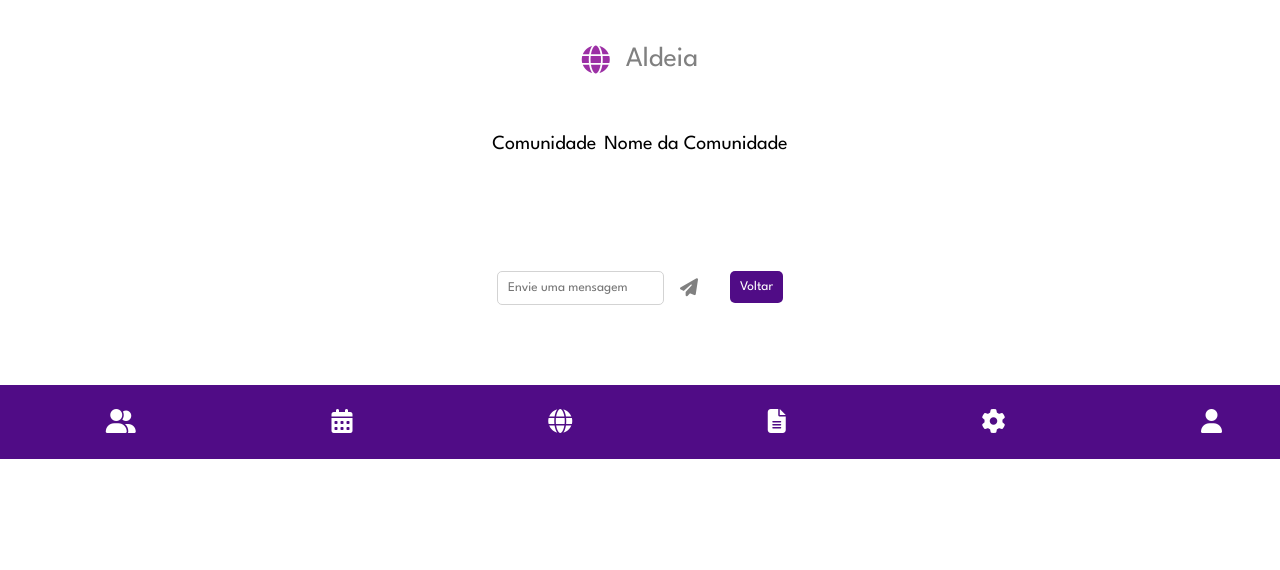
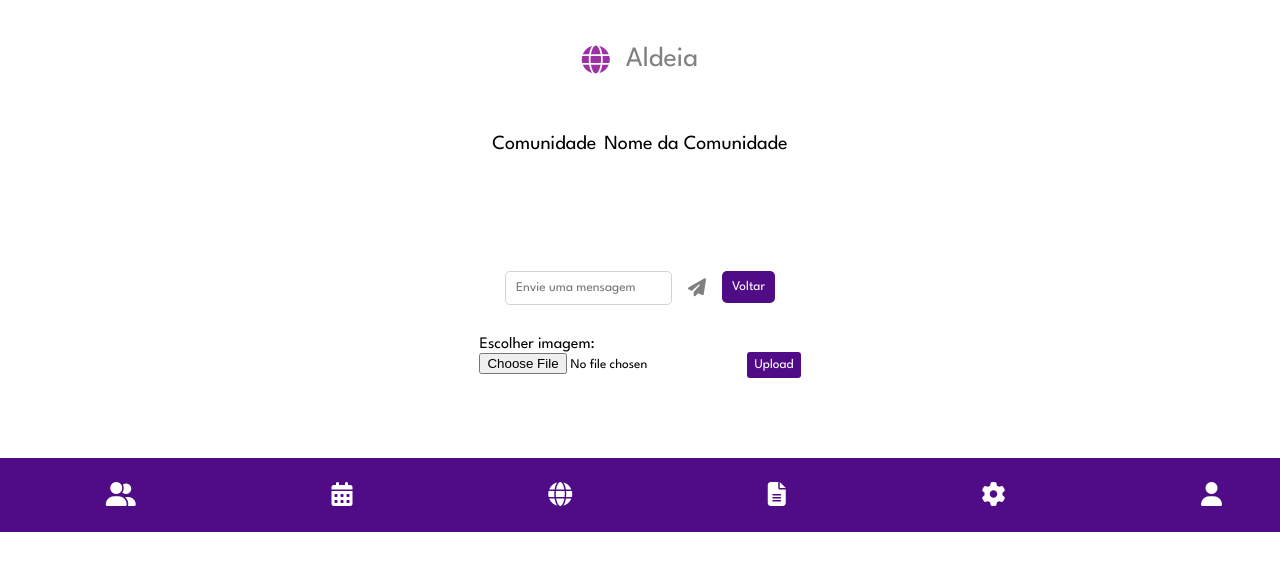
Before and after one commit to ICEI-PUC-Minas-PPLES-TI/plf-es-2024-1-ti1-0385100-falta-de-educacao-parental, a plain HTML site: page codigo/chat/chat.html in a window 1280 px wide. Shown: the part 138-708 px from the top of the page. Drawn offline with Linux system fonts and the light colour scheme; no server answers.

Commit message:
Update chat.html

```diff
--- a/codigo/chat/chat.html
+++ b/codigo/chat/chat.html
@@ -48,6 +48,7 @@
 
     <!--opções do chat-->
     <section class="containerChatOptions">
+      <div class="chatOptions">
         <ul>
           <li><input type="text" placeholder="Envie uma mensagem" class="enterMsg" /></li>
           <button class="btnChat"><i class="fa-solid fa-paper-plane iconChat"></i></button>
@@ -57,7 +58,12 @@
             Voltar
           </button>
         </a>
-
+      </div>
+      <form class="divUpload">
+        <p class="lblImg">Escolher imagem: </p>
+        <input type="file" class="inputImg" accept="image/*" required>
+        <button type="submit" class="btnUpload">Upload</button>
+      </form>
     </section>
   </main>
   <!--mensagem da API-->
--- a/codigo/chat/styles/chat.css
+++ b/codigo/chat/styles/chat.css
@@ -202,8 +202,24 @@ main {
 .containerChatOptions {
   margin-top: 5%;
   display: flex;
-  align-items: flex-start;
+  flex-direction: column;
+  align-items: center;
   gap: 2rem;
+}
+
+.chatOptions {
+  display: flex;
+  flex-direction: row;
+  gap: 1rem;
+  justify-content: center;
+}
+
+.btnUpload {
+  background-color: var(--purplemain);
+  color: white;
+  border: none;
+  padding: 7px;
+  border-radius: 3px;
 }
 
 .containerChatOptions ul {
```
Lines whose indentation alone changed are shown as unchanged.
